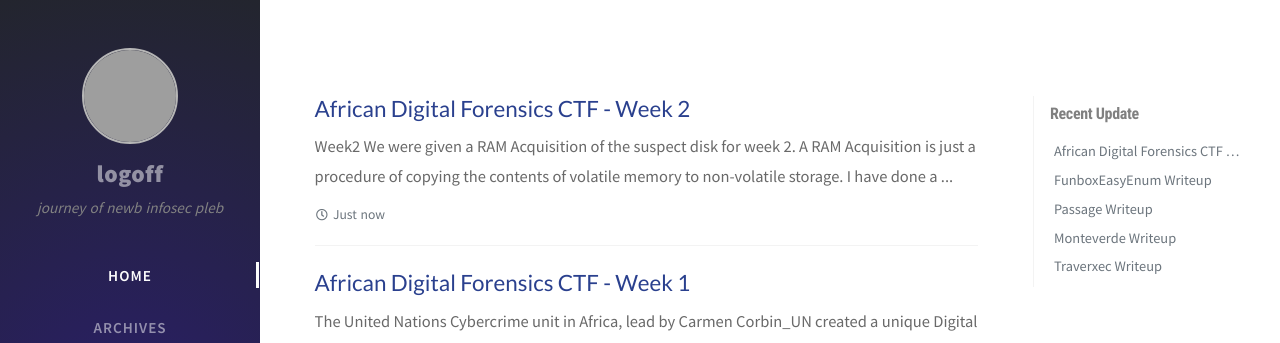
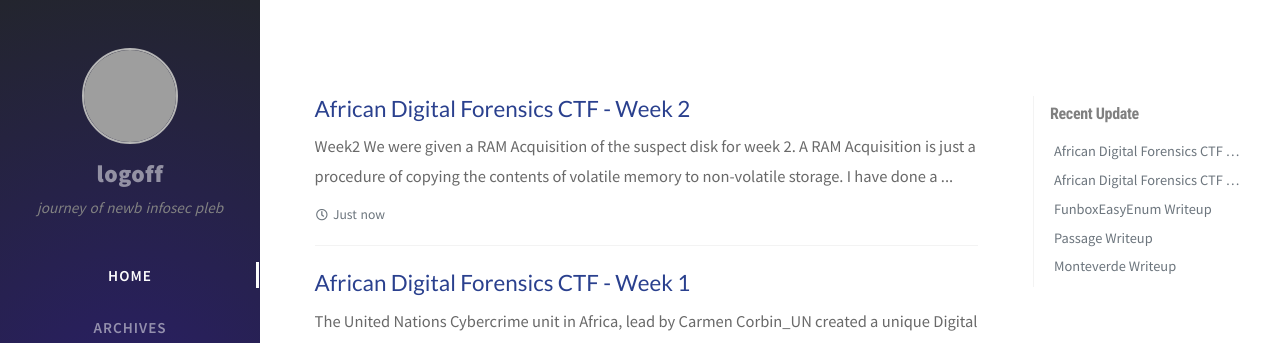
Before and after one commit to geoffchisnall/geoffchisnall.github.io, a Jekyll site: the page built from index.html, in a window 1280 px wide. Shown: the top 343 px of the page. Built offline with Jekyll 4.4.1, drawn with Linux system fonts in a browser that asks for light colours; nearby versions of some CDN libraries; the list of posts is cut into pages by our own code; comment, search, counter and statistics services are not loaded; grey boxes are pictures that could not be loaded.

Commit message:
African Digital Forensics CTF - Week 2 update

```diff
--- a/_data/updates.yml
+++ b/_data/updates.yml
@@ -10,6 +10,9 @@
 -
   filename: 'Monteverde-Writeup'
   lastmod: '2021-03-03 15:19:01 +0200'
+-
+  filename: 'African-Digital-Forensics-CTF-Week-2'
+  lastmod: '2021-06-03 13:51:19 +0200'
 -
   filename: 'eJPT-Exam'
   lastmod: '2021-01-30 11:55:57 +0200'
```
Also changed, not shown: 1 other file.
